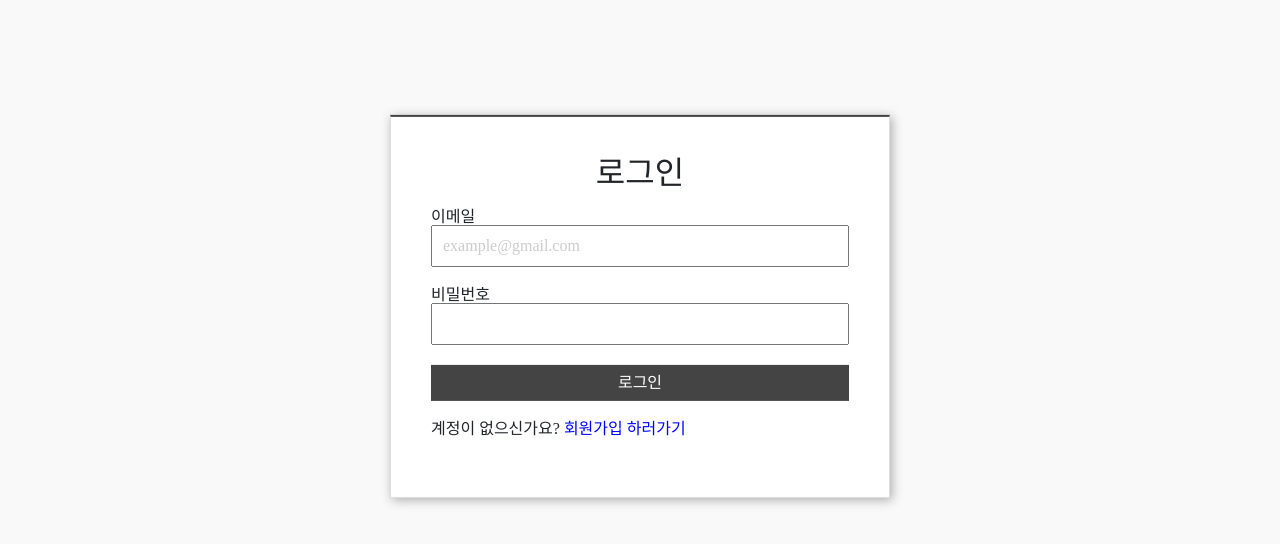
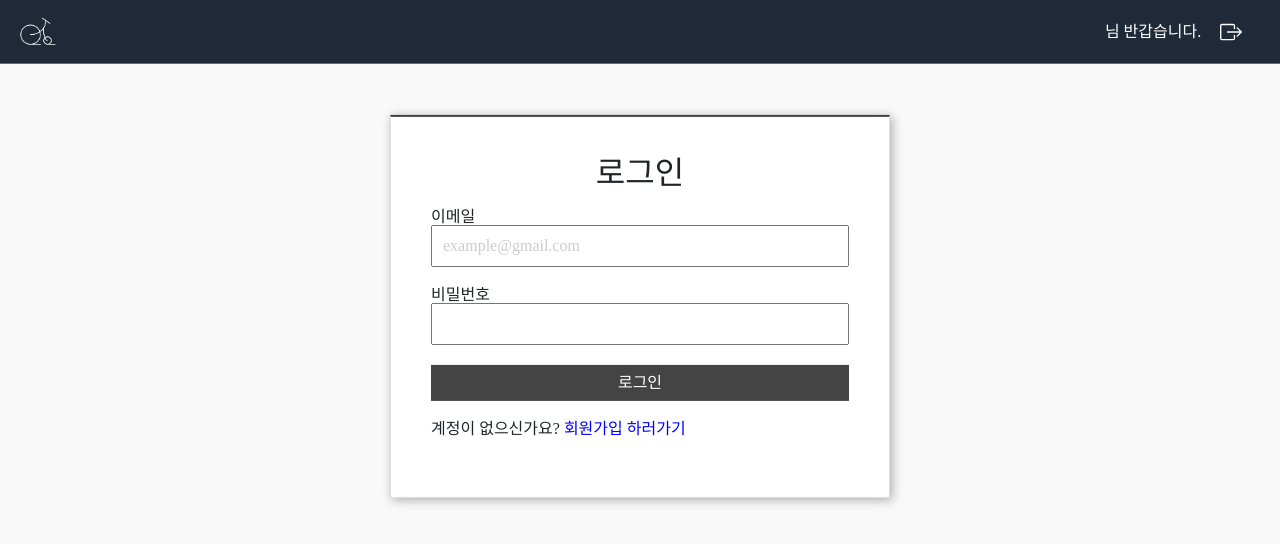
Before and after one commit to nicejongwoo/community-board-rest-spring-react, a React (Create React App) app in the folder admin-ui/: page /login in a window 1280 px wide. Shown: the top 544 px of the page. Built offline with nearby package versions, Linux system fonts and the light colour scheme.

Commit message:
Add AuthProvider

```diff
--- a/admin-ui/src/App.js
+++ b/admin-ui/src/App.js
@@ -1,11 +1,10 @@
 import React from "react";
 import {BrowserRouter} from "react-router-dom";
-import {useRecoilState} from "recoil";
 import AppRouter from "router/AppRouter";
 import styled, {css} from "styled-components";
-import {loggedState} from "state/AuthState";
 import Header from "components/Header";
 import Left from "components/Left";
+import {AuthProvider} from "context/AuthProvider";
 
 const AppContainer = styled.div`
   display: flex;
@@ -15,16 +14,19 @@ const AppContainer = styled.div`
   flex-direction: row;
   @media print {
     html, body {
-      height:100%;
+      height: 100%;
       margin: 0 !important;
       padding: 0 !important;
       overflow: hidden;
     }
+
     .hidden_print {
       display: none;
     }
+
     main {
       position: relative;
+
       .section {
         display: block;
         overflow-y: visible;
@@ -58,6 +60,7 @@ export const StyledSection = styled.section`
   width: 100%;
   height: 100%;
   overflow-y: auto;
+
   div.content-wrapper {
     flex-direction: row;
     padding: 2em;
@@ -75,21 +78,18 @@ export const StyledTotalCount = styled.div`
 
 function App() {
 
-    const [logged, setLogged] = useRecoilState(loggedState);
-
-    console.log("logged:: ", logged);
-
     return (
         <BrowserRouter>
-            <AppContainer>
-                {logged && (<Header />)}
+            <AuthProvider>
+                <AppContainer>
+                    <Header/>
 
-                {/*<main className={`flex-root ${logged ? "main" : ""}`}>*/}
-                <Main logged={logged}>
-                    {logged && (<Left />)}
-                    <AppRouter/>
-                </Main>
-            </AppContainer>
+                    <Main>
+                        <Left/>
+                        <AppRouter/>
+                    </Main>
+                </AppContainer>
+            </AuthProvider>
         </BrowserRouter>
     );
 }
--- a/admin-ui/src/components/Header.jsx
+++ b/admin-ui/src/components/Header.jsx
@@ -1,11 +1,10 @@
 import React from 'react';
-import {Link, useNavigate} from "react-router-dom";
+import {Link} from "react-router-dom";
 import {BoxArrowRight} from "react-bootstrap-icons";
 import logo from 'assets/images/main_logo.png';
-import {useRecoilValue, useSetRecoilState} from "recoil";
-import {accountState, loggedState} from "../state/AuthState";
 import styled from "styled-components";
 import AuthService from "../service/auth/authService";
+import useAuth from "../hooks/useAuth";
 
 const StyledFlex = styled.div`
 `
@@ -95,11 +94,7 @@ const HeaderProfileWrapper = styled.div`
 `
 
 const Header = () => {
-
-    const navigate = useNavigate();
-
-    const setLogged = useSetRecoilState(loggedState);
-    const account = useRecoilValue(accountState);
+    const {auth, setAuth} = useAuth();
 
     return (
         <HeaderContainer className="hidden_print">
@@ -110,22 +105,16 @@ const Header = () => {
                     </Link>
                 </HeaderLogoWrapper>
 
-                {/*<HeaderDirectionWrapper className="direct-wrapper">*/}
-                    {/*<Link to="/user" >바로가기</Link>*/}
-                {/*</HeaderDirectionWrapper>*/}
-
                 <HeaderProfileWrapper>
-                    <p><span>{account && account.name}</span>님 반갑습니다.</p>
+                    <p><span>{auth?.name}</span>님 반갑습니다.</p>
                     <button
                         onClick={(e) => {
                             e.preventDefault();
                             if (window.confirm("로그아웃 하시겠습니까?")) {
                                 AuthService.logout().then(response => {
-                                    sessionStorage.removeItem("account");
-                                    sessionStorage.removeItem("token");
-                                    setLogged(false);
+                                    setAuth({});
                                     alert("로그아웃 되었습니다.");
-                                    navigate("/login");
+                                    window.location.replace("/login");
                                 }).catch(error => {
                                     console.error("error:: ", error);
                                 });
--- a/admin-ui/src/components/Left.jsx
+++ b/admin-ui/src/components/Left.jsx
@@ -2,10 +2,9 @@ import React from 'react';
 import {Link} from "react-router-dom";
 import {useRecoilValue} from "recoil";
 import styled from "styled-components";
-import {accountState} from "state/AuthState";
 import {currentMenuState} from "state/menuState";
-import {sizeState, sortState} from "state/SearchState";
 import {ACCOUNT_MENU_NAME, ACCOUNT_PARAM, COMMUNITY_PARAM, TEST_PARAM} from "util/constant";
+import useAuth from "../hooks/useAuth";
 
 const MenuNav = styled.nav`
   width: 220px;
@@ -65,12 +64,9 @@ const Footer = styled.footer`
 const Left = () => {
 
     const currentMenu = useRecoilValue(currentMenuState);
-    const size = useRecoilValue(sizeState);
-    const sort = useRecoilValue(sortState);
-    const account = useRecoilValue(accountState);
+    const {auth} = useAuth();
 
-    let adminPermission = account.roles.some(role => ["ROLE_ADMIN"].includes(role.name));
-    let managerPermission = account.roles.some(role => ["ROLE_MANAGER"].includes(role.name));
+    let adminPermission = auth?.roles?.find(role => ["regaXL"].includes(role.code));
 
     return (
         <MenuNav className="hidden_print">
--- /dev/null
+++ b/admin-ui/src/context/AuthProvider.js
@@ -0,0 +1,17 @@
+import {createContext, useState} from "react";
+
+const AuthContext = createContext({});
+
+export const AuthProvider = ({children}) => {
+
+    const [auth, setAuth] = useState({});
+
+    return (
+        <AuthContext.Provider value={{auth, setAuth}}>
+            {children}
+        </AuthContext.Provider>
+    )
+
+}
+
+export default AuthContext;
--- /dev/null
+++ b/admin-ui/src/hooks/useAuth.js
@@ -0,0 +1,11 @@
+import {useContext, useDebugValue} from "react";
+import AuthContext from "context/AuthProvider";
+
+const useAuth = () => {
+    const {auth} = useContext(AuthContext);
+
+    useDebugValue(auth, auth => auth?.name ? "Logged In" : "Logged Out");
+    return useContext(AuthContext);
+}
+
+export default useAuth;
--- a/admin-ui/src/pages/auth/Login.jsx
+++ b/admin-ui/src/pages/auth/Login.jsx
@@ -1,53 +1,28 @@
 import React from 'react';
-import {Link, useNavigate} from "react-router-dom";
+import {Link, useLocation, useNavigate} from "react-router-dom";
 import {useForm} from "react-hook-form";
-import {useSetRecoilState} from "recoil";
 import AuthService from "service/auth/authService";
-import {accountState, loggedState, tokenState} from "state/AuthState";
+import useAuth from "hooks/useAuth";
 
 const Login = () => {
 
     const navigate = useNavigate();
+    const location = useLocation();
+    const from = location.state?.from?.pathname || "/";
+
     const {register, handleSubmit, watch, formState: {errors, isValid}} = useForm({
         mode: "onChange"
     });
-
-    const setAccount = useSetRecoilState(accountState);
-    const setToken = useSetRecoilState(tokenState);
-    const setLogged = useSetRecoilState(loggedState);
+    const {setAuth} = useAuth();
 
     const onSubmit = (data) => {
-        //alert(JSON.stringify(data));
         AuthService.login(data).then(response => {
-            console.log("response:: ", response);
-            /*
-            {
-              "data": {
-                "auth": {
-                  "accountToken": "vcblpDDaEdvcblpDDaEd",
-                  "name": "사용자",
-                  "email": "user@email.com",
-                  "phone": "010-1234-1111",
-                  "profileImage": null,
-                  "roles": [
-                    {
-                      "code": "rwCtSm",
-                      "name": "사용자"
-                    }
-                  ]
-                }
-              },
-              "result": "SUCCESS",
-              "message": null
-            }
-            */
-
-            // sessionStorage.setItem("account", JSON.stringify(response.data.auth));
-            // sessionStorage.setItem("token", JSON.stringify(response.data.token));
-            // setAccount(response.data.auth);
-            // setToken(response.data.token);
-            // setLogged(true);
-            navigate("/");
+            // console.log("response:: ", response);
+            // console.log("from:: ", from);
+            // setAuth(response.data.auth);
+            localStorage.setItem("userInfo", JSON.stringify(response.data.auth));
+            setAuth(JSON.parse(localStorage.getItem("userInfo")));
+            navigate(from, {replace: true});
         }).catch(error => {
             console.error("error:: ", error);
         })
--- a/admin-ui/src/router/AppRouter.js
+++ b/admin-ui/src/router/AppRouter.js
@@ -1,19 +1,15 @@
 import React from 'react';
 import {Route, Routes} from "react-router-dom";
-import {useRecoilValue} from "recoil";
 import ProtectedRoute from "router/ProtectedRoute";
-import {accountState} from "state/AuthState";
 import SignUp from "pages/auth/SignUp";
 import Login from "pages/auth/Login";
 import Community from "pages/community";
 import Test from "pages/test";
 import Main from "pages/main";
 import TestInsert from "pages/test/insert";
-import Account from "../pages/account";
+import Account from "pages/account";
 
 function AppRouter() {
-
-    const account = useRecoilValue(accountState);
 
     return (
         <>
@@ -22,24 +18,24 @@ function AppRouter() {
                 <Route path="/login" element={<Login/>}/>
                 <Route
                     path="/"
-                    element={<ProtectedRoute account={account} children={<Main />} requiredRoles={["ROLE_ADMIN"]} />}
+                    element={<ProtectedRoute children={<Main />} requiredRoles={["regaXL"]} />}
                 />
                 <Route
                     path="/account"
-                    element={<ProtectedRoute account={account} children={<Account />} requiredRoles={["ROLE_ADMIN"]} />}
+                    element={<ProtectedRoute children={<Account />} requiredRoles={["regaXL"]} />}
                 />
                 <Route
                     path="/test"
-                    element={<ProtectedRoute account={account} children={<Test />} requiredRoles={["ROLE_ADMIN"]} />}
+                    element={<ProtectedRoute children={<Test />} requiredRoles={["regaXL"]} />}
                 />
                 <Route
                     path="test/insert"
-                    element={<ProtectedRoute account={account} children={<TestInsert />} requiredRoles={["ROLE_ADMIN"]}/>}
+                    element={<ProtectedRoute children={<TestInsert />} requiredRoles={["regaXL"]}/>}
                 />
 
                 <Route
                     path="/community"
-                    element={<ProtectedRoute account={account} children={<Community />} requiredRoles={["ROLE_USER", "ROLE_ADMIN"]} />}
+                    element={<ProtectedRoute children={<Community />} requiredRoles={["rwCtSm", "regaXL"]} />}
                 />
             </Routes>
         </>
--- a/admin-ui/src/router/ProtectedRoute.js
+++ b/admin-ui/src/router/ProtectedRoute.js
@@ -1,23 +1,18 @@
 import React from 'react';
-import {Navigate, useNavigate} from "react-router-dom";
+import {Navigate, useLocation} from "react-router-dom";
+import useAuth from "hooks/useAuth";
 
-const ProtectedRoute = ({account, children, redirectPath = "/login", requiredRoles}) => {
+const ProtectedRoute = ({children, requiredRoles}) => {
+    const location = useLocation();
+    const {auth} = useAuth();
 
-    const navigate = useNavigate();
-
-    if (!account) {
-        return <Navigate to={redirectPath} replace/>;
-    }
-
-    // console.log("account:: ", account);
-    let isPermissions = account.roles.some(role => requiredRoles.includes(role.name));
-    if (!isPermissions) {
-        alert("잘못된 요청입니다."); //권한없음...
-        navigate(-1);
-        return false;
-    }
-
-    return children;
+    return (
+        auth?.roles?.find(role => requiredRoles.includes(role.code))
+            ? children
+            : auth?.name
+                ? <Navigate to="/unauthorized" state={{from: location}} replace/>
+                : <Navigate to="/login" state={{from: location}} replace/>
+    );
 };
 
 export default ProtectedRoute;
--- a/admin-ui/src/state/AuthState.js
+++ /dev/null
@@ -1,16 +0,0 @@
-import {atom} from "recoil";
-
-export const loggedState = atom({
-    key: "loggedState",
-    default: JSON.parse(sessionStorage.getItem("account")) !== null,
-});
-
-export const tokenState = atom({
-    key: "tokenState",
-    default: JSON.parse(sessionStorage.getItem("token")),
-});
-
-export const accountState = atom({
-    key: "accountState",
-    default: JSON.parse(sessionStorage.getItem("account")),
-});
```
